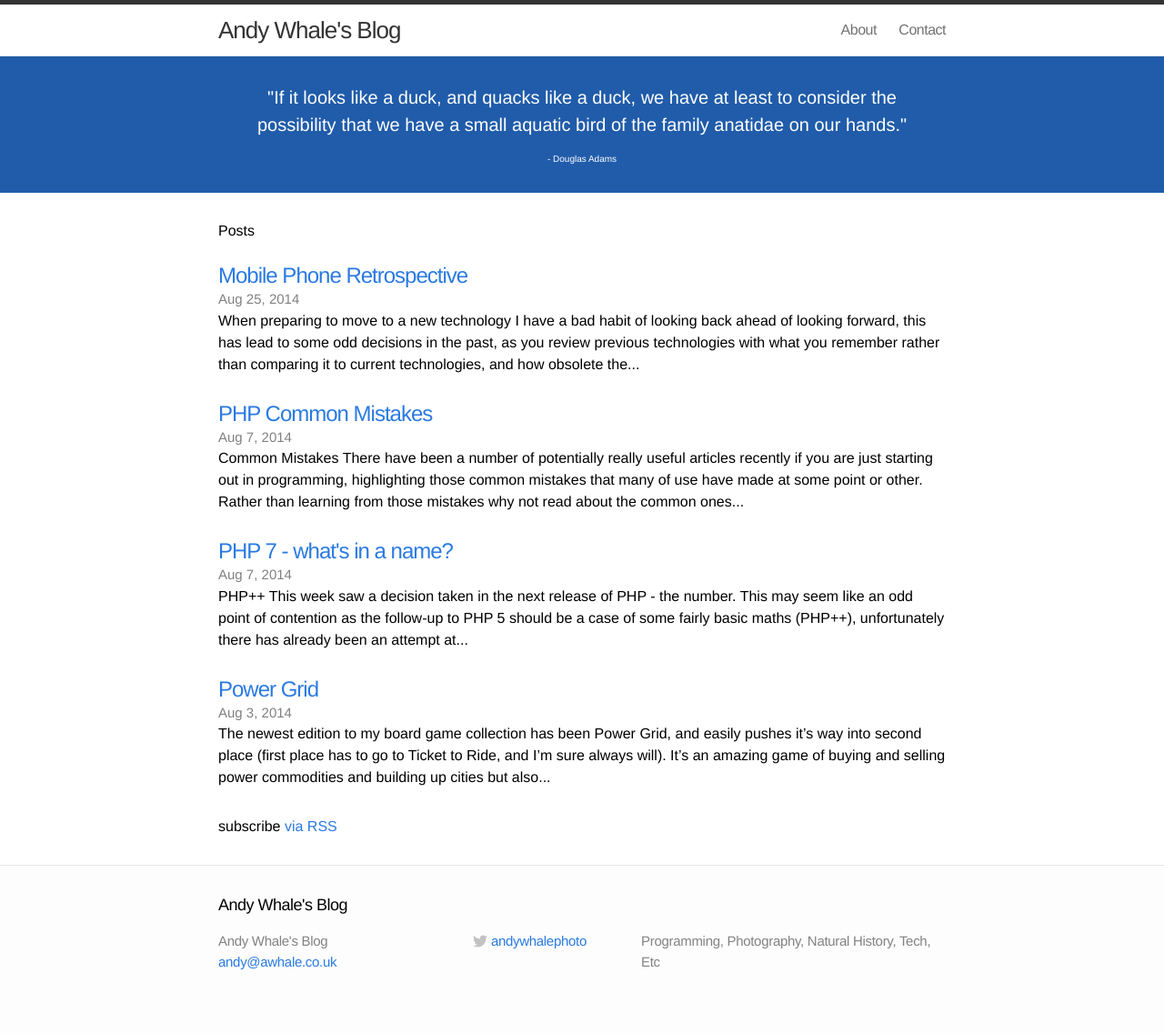
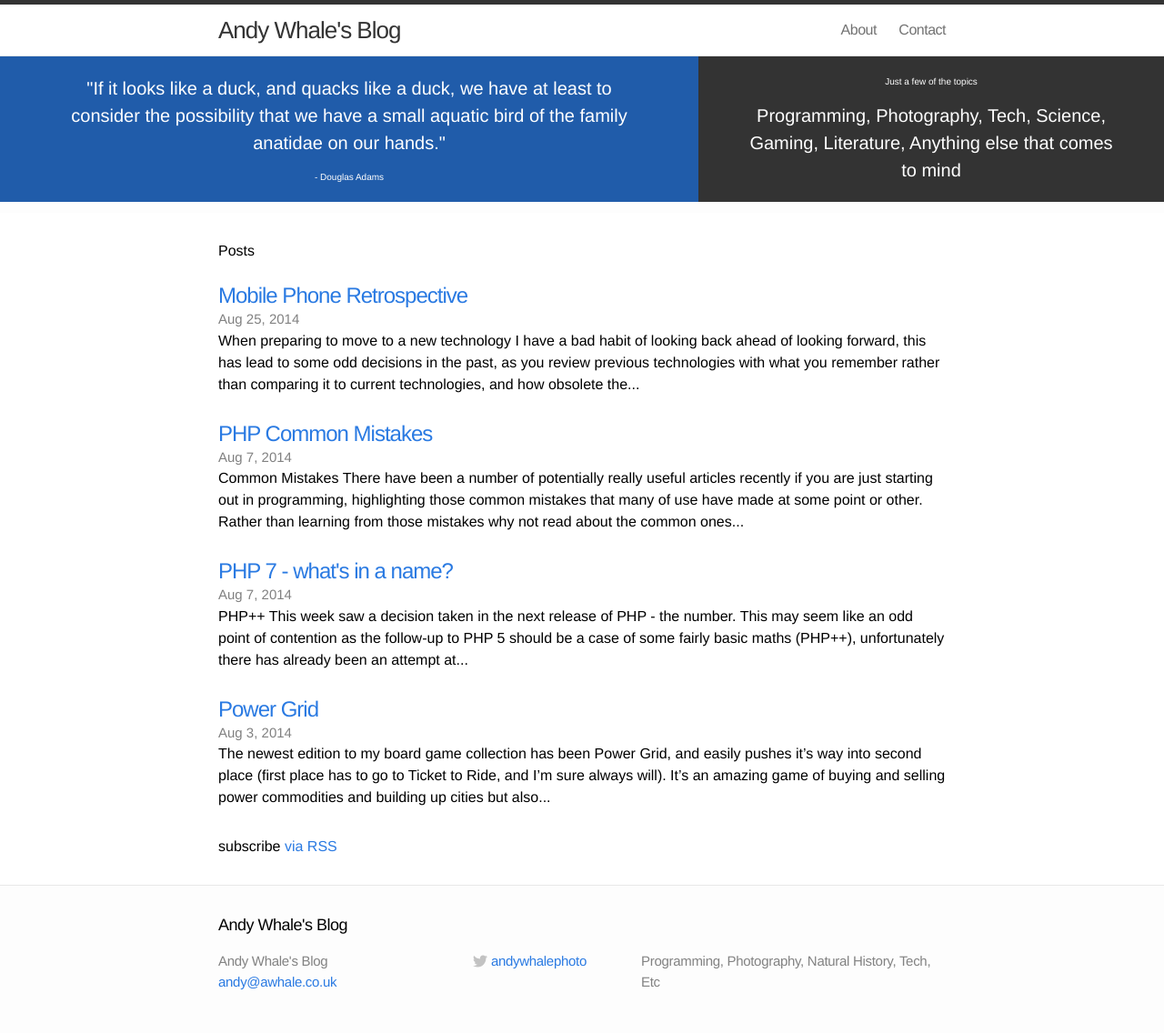
Before and after one commit to andywhale/andywhale.github.io, a Jekyll site: the page built from index.html, in a window 1280 px wide. Shown: the whole page at 91% size. Built offline with Jekyll 4.4.1, drawn with Linux system fonts in a browser that asks for light colours; before the commit the page ends 1114 px from its top, so only the background shows below that.

Commit message:
Blog description

```diff
--- a/_includes/header.html
+++ b/_includes/header.html
@@ -27,7 +27,15 @@
 
 </header>
 
-<div class="header-quote">
-  <span class="quote">"If it looks like a duck, and quacks like a duck, we have at least to consider the possibility that we have a small aquatic bird of the family anatidae on our hands."</span><br />
-  - Douglas Adams
+<div class="header-block">
+  <div class="header-about">
+    Just a few of the topics<br /><br />
+    <span class="quote">Programming, Photography, Tech, Science, Gaming, Literature, Anything else that comes to mind</span>
+  </div>
+  <div class="header-quote">
+    <span class="quote">"If it looks like a duck, and quacks like a duck, we have at least to consider the possibility that we have a small aquatic bird of the family anatidae on our hands."</span><br />
+    - Douglas Adams
+  </div>
 </div>
+
+<hr class="seperator" />
--- a/css/main.css
+++ b/css/main.css
@@ -73,19 +73,40 @@ a:visited { color: #205caa; }
   letter-spacing: -.5px;
 }
 
+.header-block {
+  display: block;
+  font-size: 10px;
+  color: #FFFFFF;
+}
 .header-quote {
-  display: block;
   background-color: #205caa;
-  padding: 30px;
-  color: #FFFFFF;
+  min-height: 120px;
+  float: left;
+  width: 60%;
+  padding-top: 20px;
+  padding-bottom: 20px;
   text-align: center;
-  font-size: 10px;
 }
 .header-quote .quote {
   font-size: 20px;
   display: block;
-  margin-left: 20%;
-  margin-right: 20%;
+  margin-left: 10%;
+  margin-right: 10%;
+}
+.header-about {
+  min-height: 120px;
+  float: right;
+  width: 40%;
+  text-align: center;
+  padding-top: 20px;
+  padding-bottom: 20px;
+  background-color: #333333;
+}
+.header-about .quote {
+  font-size: 20px;
+  display: block;
+  margin-left: 10%;
+  margin-right: 10%;
 }
 
 /* Site footer */
```
Also changed, not shown: images/gaming.png (added), images/imac.png (added), images/photography.png (added).
